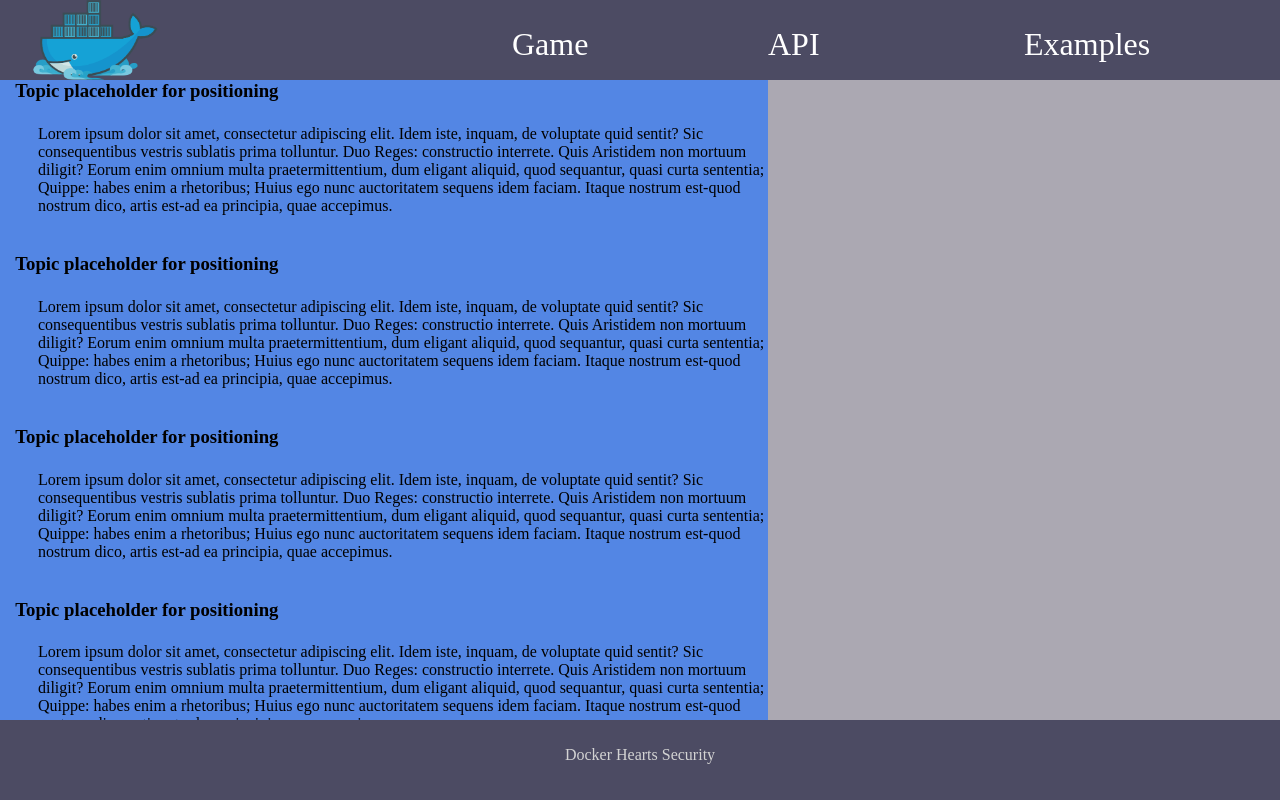
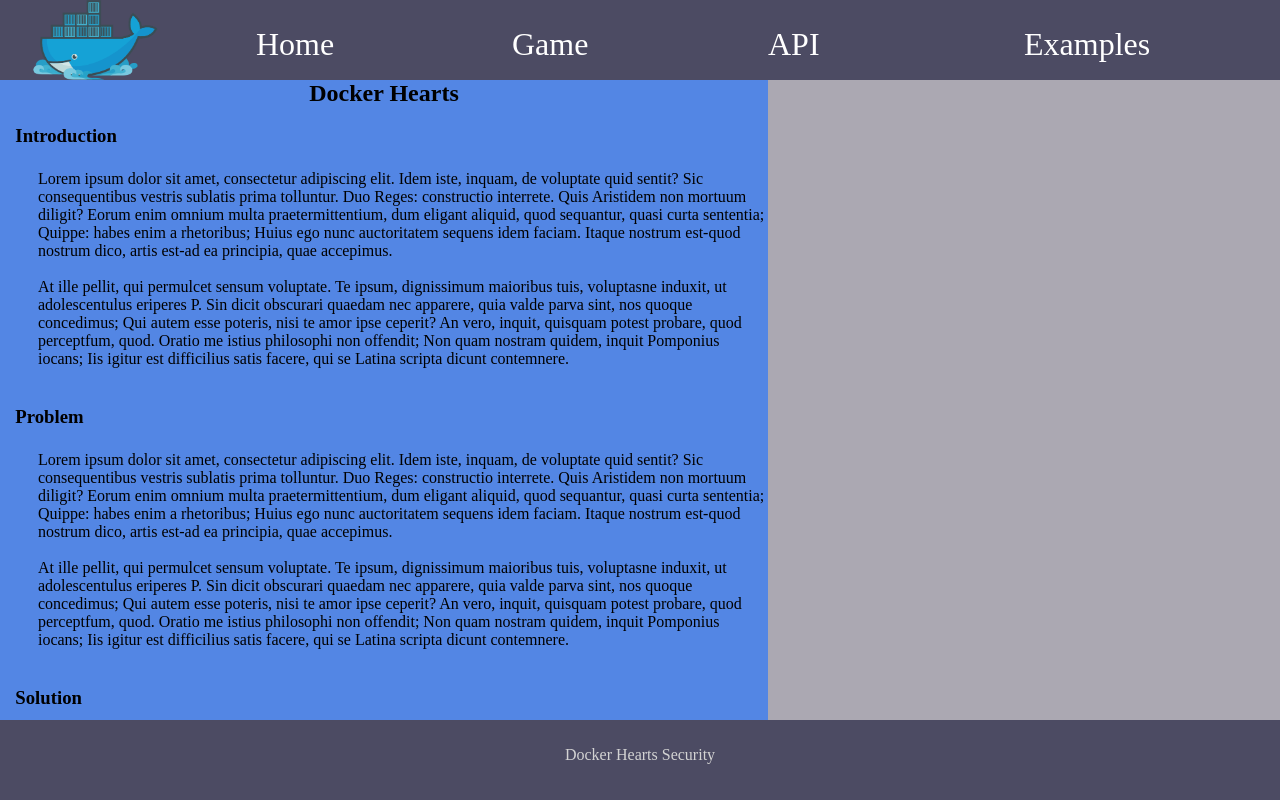
Before and after one commit to jamangi/DockerHeartsInfo, a plain HTML site: page home.html in a window 1280 px wide. Drawn offline with Linux system fonts and the light colour scheme.

Commit message:
add titles to each section

```diff
--- a/home.html
+++ b/home.html
@@ -11,35 +11,36 @@
     <div id="logo">
         <a href="home.html"><img src="images/moby.png" /></a>
     </div>
-    <div id="space"></div>
+    <div id="home"><a href="home.html">Home</a></div>
     <div id="topic1"><a href="game.html">Game</a></div>
     <div id="topic2"><a href="api.html">API</a></div>
     <div id="topic3"><a href="examples.html">Examples</a></div>
 </header>
 <main>
     <article>
+        <h1 style="text-align: center;"> Docker Hearts </h1><br>
         <section data-img="images/moby.png">
-            <h1>Topic placeholder for positioning</h1>
+            <h1>Introduction</h1>
             <p>
                 Lorem ipsum dolor sit amet, consectetur adipiscing elit. Idem iste, inquam, de voluptate quid sentit? Sic consequentibus vestris sublatis prima tolluntur. Duo Reges: constructio interrete. Quis Aristidem non mortuum diligit? Eorum enim omnium multa praetermittentium, dum eligant aliquid, quod sequantur, quasi curta sententia; Quippe: habes enim a rhetoribus; Huius ego nunc auctoritatem sequens idem faciam. Itaque nostrum est-quod nostrum dico, artis est-ad ea principia, quae accepimus.
+                <br><br>
+                At ille pellit, qui permulcet sensum voluptate. Te ipsum, dignissimum maioribus tuis, voluptasne induxit, ut adolescentulus eriperes P. Sin dicit obscurari quaedam nec apparere, quia valde parva sint, nos quoque concedimus; Qui autem esse poteris, nisi te amor ipse ceperit? An vero, inquit, quisquam potest probare, quod perceptfum, quod. Oratio me istius philosophi non offendit; Non quam nostram quidem, inquit Pomponius iocans; Iis igitur est difficilius satis facere, qui se Latina scripta dicunt contemnere.
             </p>
         </section>
         <section data-img="images/moby.png">
-            <h1>Topic placeholder for positioning</h1>
+            <h1>Problem</h1>
             <p>
                 Lorem ipsum dolor sit amet, consectetur adipiscing elit. Idem iste, inquam, de voluptate quid sentit? Sic consequentibus vestris sublatis prima tolluntur. Duo Reges: constructio interrete. Quis Aristidem non mortuum diligit? Eorum enim omnium multa praetermittentium, dum eligant aliquid, quod sequantur, quasi curta sententia; Quippe: habes enim a rhetoribus; Huius ego nunc auctoritatem sequens idem faciam. Itaque nostrum est-quod nostrum dico, artis est-ad ea principia, quae accepimus.
+                <br><br>
+                At ille pellit, qui permulcet sensum voluptate. Te ipsum, dignissimum maioribus tuis, voluptasne induxit, ut adolescentulus eriperes P. Sin dicit obscurari quaedam nec apparere, quia valde parva sint, nos quoque concedimus; Qui autem esse poteris, nisi te amor ipse ceperit? An vero, inquit, quisquam potest probare, quod perceptfum, quod. Oratio me istius philosophi non offendit; Non quam nostram quidem, inquit Pomponius iocans; Iis igitur est difficilius satis facere, qui se Latina scripta dicunt contemnere.
             </p>
         </section>
         <section data-img="images/moby.png">
-            <h1>Topic placeholder for positioning</h1>
+            <h1>Solution</h1>
             <p>
                 Lorem ipsum dolor sit amet, consectetur adipiscing elit. Idem iste, inquam, de voluptate quid sentit? Sic consequentibus vestris sublatis prima tolluntur. Duo Reges: constructio interrete. Quis Aristidem non mortuum diligit? Eorum enim omnium multa praetermittentium, dum eligant aliquid, quod sequantur, quasi curta sententia; Quippe: habes enim a rhetoribus; Huius ego nunc auctoritatem sequens idem faciam. Itaque nostrum est-quod nostrum dico, artis est-ad ea principia, quae accepimus.
-            </p>
-        </section>
-        <section data-img="images/moby.png">
-            <h1>Topic placeholder for positioning</h1>
-            <p>
-                Lorem ipsum dolor sit amet, consectetur adipiscing elit. Idem iste, inquam, de voluptate quid sentit? Sic consequentibus vestris sublatis prima tolluntur. Duo Reges: constructio interrete. Quis Aristidem non mortuum diligit? Eorum enim omnium multa praetermittentium, dum eligant aliquid, quod sequantur, quasi curta sententia; Quippe: habes enim a rhetoribus; Huius ego nunc auctoritatem sequens idem faciam. Itaque nostrum est-quod nostrum dico, artis est-ad ea principia, quae accepimus.
+                <br><br>
+                At ille pellit, qui permulcet sensum voluptate. Te ipsum, dignissimum maioribus tuis, voluptasne induxit, ut adolescentulus eriperes P. Sin dicit obscurari quaedam nec apparere, quia valde parva sint, nos quoque concedimus; Qui autem esse poteris, nisi te amor ipse ceperit? An vero, inquit, quisquam potest probare, quod perceptfum, quod. Oratio me istius philosophi non offendit; Non quam nostram quidem, inquit Pomponius iocans; Iis igitur est difficilius satis facere, qui se Latina scripta dicunt contemnere.
             </p>
         </section>
     </article>
--- a/styles.css
+++ b/styles.css
@@ -25,10 +25,10 @@ article section {margin-bottom: 5%; padding-left: 2%;}
 article section h1 {margin-bottom: 3%;}
 article section p {padding-left: 3%;}
 
-#logo, #space, #topic1,
+#logo, #home, #topic1,
 #topic2, #topic3 {height: 100%; width: 20%; float: left; font-size: 200%;}
 #logo img {max-height: 100%; max-width: 100%;}
-#topic1, #topic2, #topic3, footer
+#home, #topic1, #topic2, #topic3, footer
 {
     color: lightgray;
     box-sizing: border-box;
```
Also changed, not shown: api.html (+6 -5 lines), examples.html (+2 -1 lines), game.html (+6 -5 lines), 1 other file.
